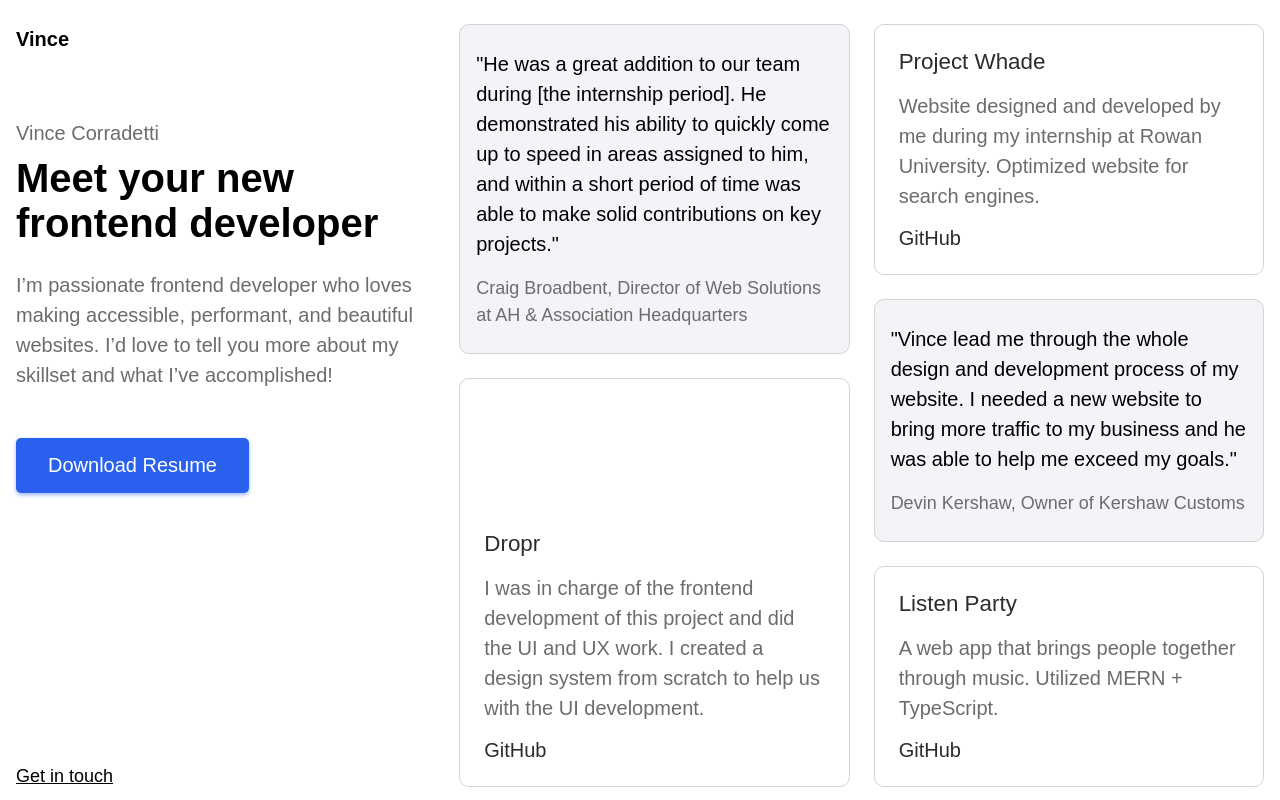
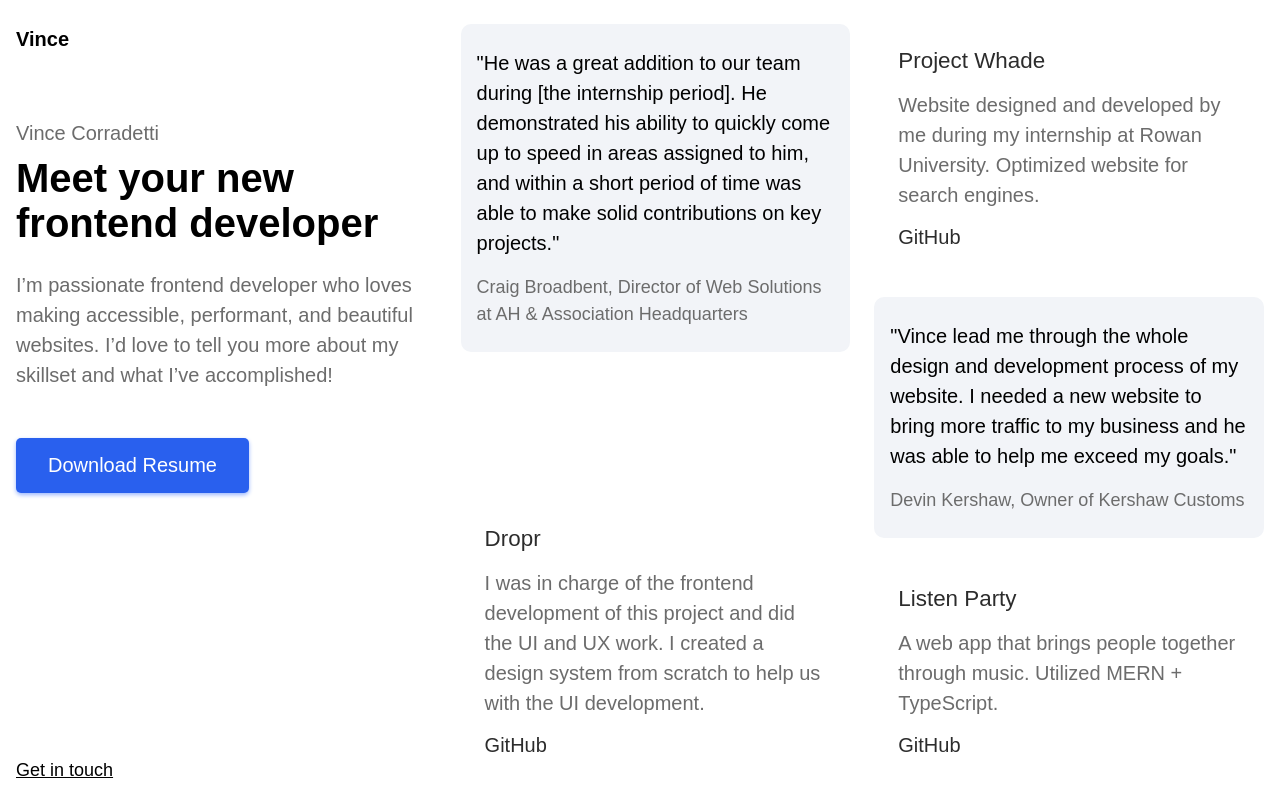
Before and after one commit to v11ncent/Portfolio-Website, a plain HTML site: page employers.html in a window 1280 px wide. Drawn offline with Linux system fonts and the light colour scheme.

Commit message:
Removed borders from cards

```diff
--- a/styles/sections/_work.scss
+++ b/styles/sections/_work.scss
@@ -23,7 +23,6 @@
   background-color: tokens.$clr-grey-100;
   padding: 1.5rem 1rem;
   border-radius: 0.625rem;
-  border: 1px solid lightgrey;
 
   p {
     margin-bottom: 1rem;
@@ -43,7 +42,6 @@
   flex-direction: column;
   flex: 1;
   border-radius: 0.625rem;
-  border: 1px solid lightgrey;
 }
 
 .project-image {
```
Also changed, not shown: styles/css/main.css, 1 other file.
